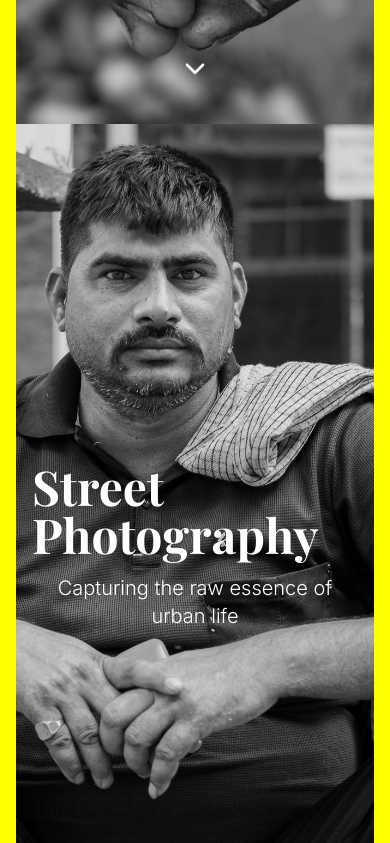
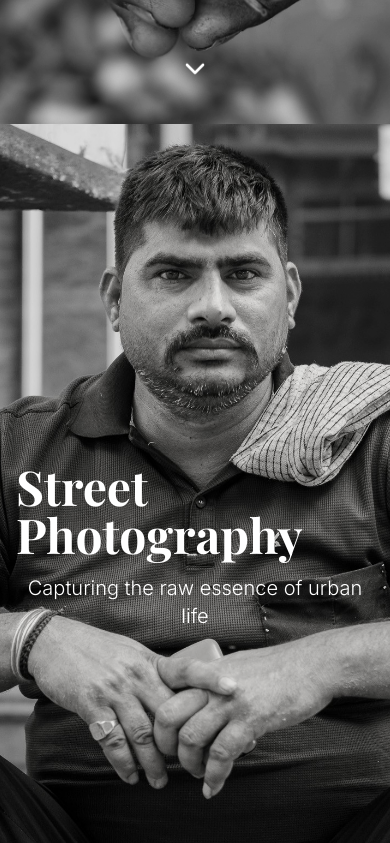
Before and after one commit to Ksomani56/portfolio, a Next.js app: page / in a window 390 px wide. Shown: the part 720-1563 px from the top of the page. Built offline with nearby package versions, Linux system fonts and the light colour scheme; a web font is replaced by a local one.

Commit message:
fixed webpage and images fomratting issues

```diff
--- a/app/globals.css
+++ b/app/globals.css
@@ -4,7 +4,7 @@
 
 @layer base {
   :root {
-    --background: 250 249 247; /* warm-50 - NO YELLOW */
+    --background: 40 20% 98%; /* warm-50 - NO YELLOW */
     --foreground: 42 37 31; /* warm-900 */
     --card: 250 249 247; /* warm-50 */
     --card-foreground: 42 37 31; /* warm-900 */
@@ -55,6 +55,11 @@
   margin: 0;
   padding: 0;
   box-sizing: border-box;
+}
+
+html, body {
+  max-width: 100vw;
+  overflow-x: clip;
 }
 
 html {
@@ -158,6 +163,7 @@ textarea:focus-visible {
 /* Image loading animation */
 img {
   transition: opacity 0.3s ease, transform 0.3s ease;
+  overflow-x: hidden;
 }
 
 /* Custom animations */
@@ -234,7 +240,7 @@ label {
 /* Mobile responsive adjustments */
 @media (max-width: 640px) {
   body {
-    padding: 0 1rem;
+    /* padding: 0 1rem; */
   }
   .section-spacing {
     padding: 2rem 0;
@@ -260,3 +266,21 @@ label {
     background-attachment: scroll;
   }
 }
+
+.cat-mobile-focus {
+  background-position: center;
+}
+@media (max-width: 640px) {
+  .cat-mobile-focus {
+    background-position: var(--cat-obj-pos, center) !important;
+  }
+}
+
+.gallery-mobile-focus {
+  object-position: var(--gallery-obj-pos, 50% 50%);
+}
+@media (max-width: 640px) {
+  .gallery-mobile-focus {
+    object-position: var(--gallery-obj-pos, 50% 50%) !important;
+  }
+}
--- a/app/page.tsx
+++ b/app/page.tsx
@@ -317,7 +317,14 @@ export default function PhotographyPortfolio() {
 			</section>
 
 			{/* Scroll-Based Categories */}
-			{categories.map((category, index) => (
+			{categories.map((category, index) => {
+				// Use a CSS custom property for object-position, and set it via a mobile media query
+				let objectPosition = undefined;
+				if (category.image === '/images/Ksomani-0060.jpg') objectPosition = '--cat-obj-pos: 45% 0%';
+				// if (category.image === '/images/Ksomani-0067.jpg') objectPosition = '--cat-obj-pos: 40% 0%';
+				if (category.image === '/images/IMG_0041.jpg') objectPosition = '--cat-obj-pos: 75% 0%';
+				if (category.image === '/images/IMG_9703.jpg') objectPosition = '--cat-obj-pos: 70% 0%';
+				return (
 					<motion.section
 						key={category.id}
 						initial={{ opacity: 0 }}
@@ -326,8 +333,11 @@ export default function PhotographyPortfolio() {
 						className="relative h-screen flex items-center justify-center overflow-hidden"
 					>
 						<div
-						className="absolute inset-0 bg-cover bg-center bg-no-repeat"
-						style={{ backgroundImage: `url('${category.image}')` }}
+							className="absolute inset-0 bg-cover bg-center bg-no-repeat cat-mobile-focus"
+							style={{
+								backgroundImage: `url('${category.image}')`,
+								...(objectPosition ? { '--cat-obj-pos': objectPosition.split(': ')[1] } : {}),
+							}}
 						/>
 						<div className="absolute inset-0 backdrop-blur-none bg-black/10" />
 
@@ -341,7 +351,8 @@ export default function PhotographyPortfolio() {
 							<p className="text-xl md:text-2xl font-light">{category.description}</p>
 						</motion.div>
 					</motion.section>
-			))}
+				);
+			})}
 
 			{/* Gallery Section */}
 			<section id="portfolio" className="py-20 px-4 bg-warm-50 dark:bg-warm-975">
@@ -392,7 +403,12 @@ export default function PhotographyPortfolio() {
 						layout
 						className="grid grid-cols-1 md:grid-cols-2 lg:grid-cols-3 gap-8 lg:gap-12"
 					>
-						{filteredImages.map((image) => (
+						{filteredImages.map((image) => {
+							// Set custom object-position for specific images on mobile
+							let galleryObjPos = undefined;
+							if (image.src === '/images/girl-potrait.jpg') galleryObjPos = '0% 38%';
+							if (image.src === '/images/Ksomani-0094.jpg') galleryObjPos = '0% 0%';
+							return (
 								<motion.div
 									key={image.id}
 									layout
@@ -406,7 +422,8 @@ export default function PhotographyPortfolio() {
 									<img
 										src={image.src || "/placeholder.svg"}
 										alt={image.title}
-									className="w-full h-64 lg:h-80 object-cover transition-transform duration-500 group-hover:scale-105"
+										className="w-full h-64 lg:h-80 object-cover transition-transform duration-500 group-hover:scale-105 gallery-mobile-focus"
+										style={galleryObjPos ? { ['--gallery-obj-pos' as any]: galleryObjPos } as React.CSSProperties : undefined}
 									/>
 									<div className="absolute inset-0 bg-warm-900/0 group-hover:bg-warm-900/20 transition-all duration-300 flex items-center justify-center">
 										<h3 className="text-warm-50 text-xl font-semibold opacity-0 group-hover:opacity-100 transition-opacity duration-300 font-serif">
@@ -414,7 +431,8 @@ export default function PhotographyPortfolio() {
 										</h3>
 									</div>
 								</motion.div>
-						))}
+							);
+						})}
 					</motion.div>
 				</div>
 			</section>
@@ -618,7 +636,8 @@ export default function PhotographyPortfolio() {
 					initial={{ opacity: 0 }}
 					animate={{ opacity: 1 }}
 					exit={{ opacity: 0 }}
-					className="fixed inset-0 z-50 bg-black/90 flex items-center justify-center p-4"
+					className="fixed inset-0 z-50 bg-black/90 flex items-center justify-center overflow-hidden w-screen max-w-none box-border overflow-x-hidden"
+					style={{ width: '100vw', maxWidth: '100vw', left: 0, right: 0, margin: 0, padding: 0 }}
 					onClick={() => setSelectedImage(null)}
 				>
 					<motion.img
@@ -627,7 +646,9 @@ export default function PhotographyPortfolio() {
 						exit={{ scale: 0.8 }}
 						src={galleryImages.find((img) => img.id === selectedImage)?.src}
 						alt={galleryImages.find((img) => img.id === selectedImage)?.title}
-						className="max-w-full max-h-full object-contain"
+						className="max-w-full max-h-full object-contain overflow-x-hidden select-none block m-auto"
+						style={{ touchAction: 'none', maxWidth: '100vw', maxHeight: '100vh', width: '100%', height: 'auto' }}
+						draggable={false}
 						onClick={(e) => e.stopPropagation()}
 					/>
 					<Button
```
Lines whose indentation alone changed are shown as unchanged.
